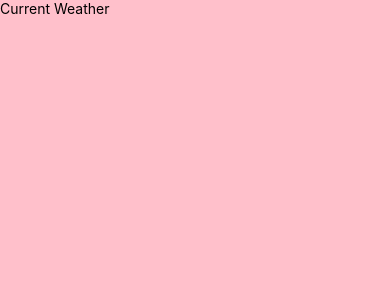
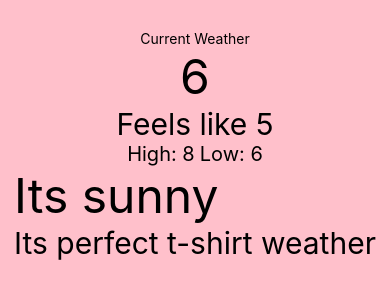
Before and after one commit to thadeusdev/WeatherApp, a React Native app: screen / in a window 390 px wide. Shown: the top 300 px of the page. Built offline with nearby package versions, Linux system fonts and the light colour scheme.

Commit message:
The current weather screen

```diff
--- a/App.js
+++ b/App.js
@@ -6,19 +6,58 @@
     <SafeAreaView style={styles.wrapper}>
       <View style={styles.container}>
         <Text>Current Weather</Text>
+        <Text style={styles.temp}>6</Text>
+        <Text style={styles.feels}>Feels like 5</Text>
+        <View style={styles.highLowWrapper}>
+          <Text style={styles.highLow}>High: 8</Text>
+          <Text style={styles.highLow}>Low: 6</Text>
+        </View>
+        <View style={styles.bodyWrapper}>
+          <Text style={styles.description}>Its sunny</Text>
+          <Text style={styles.message}>Its perfect t-shirt weather</Text>
+        </View>
       </View>
     </SafeAreaView>
   )
 }
 
 const  styles = StyleSheet.create({
-  container: {
+  wrapper: {
+    flex: 1,
     backgroundColor: 'pink',
-    flex: 1
   },
 
-  wrapper: {
-    flex: 1
+  container: {
+    flex: 1,
+    alignItems: 'center',
+    marginTop: 30
+  },
+  temp: {
+    color: 'black',
+    fontSize: 48
+  },
+  feels: {
+    fontSize: 30,
+    color: 'black'
+  },
+  highLow: {
+    color: 'black',
+    fontSize: 20
+  },
+  highLowWrapper: {
+    flexDirection: 'row',
+    gap: 5
+  },
+  bodyWrapper: {
+    justifyContent: 'flex-end',
+    alignItems: 'flex-start'
+  },
+  description: {
+    fontSize: 48
+  },
+  message: {
+    fontSize: 30
   }
 })
+
 export default App
```
